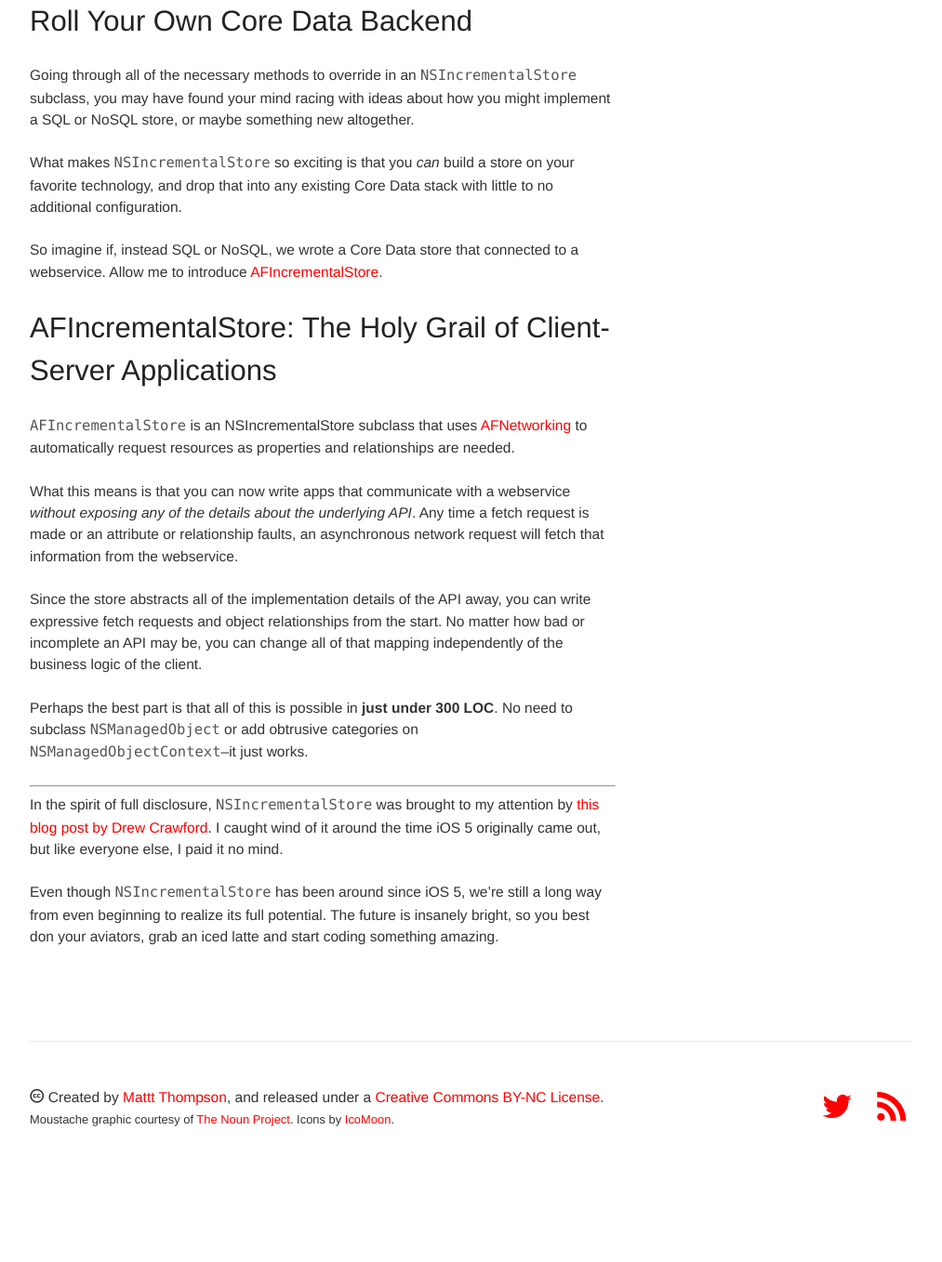
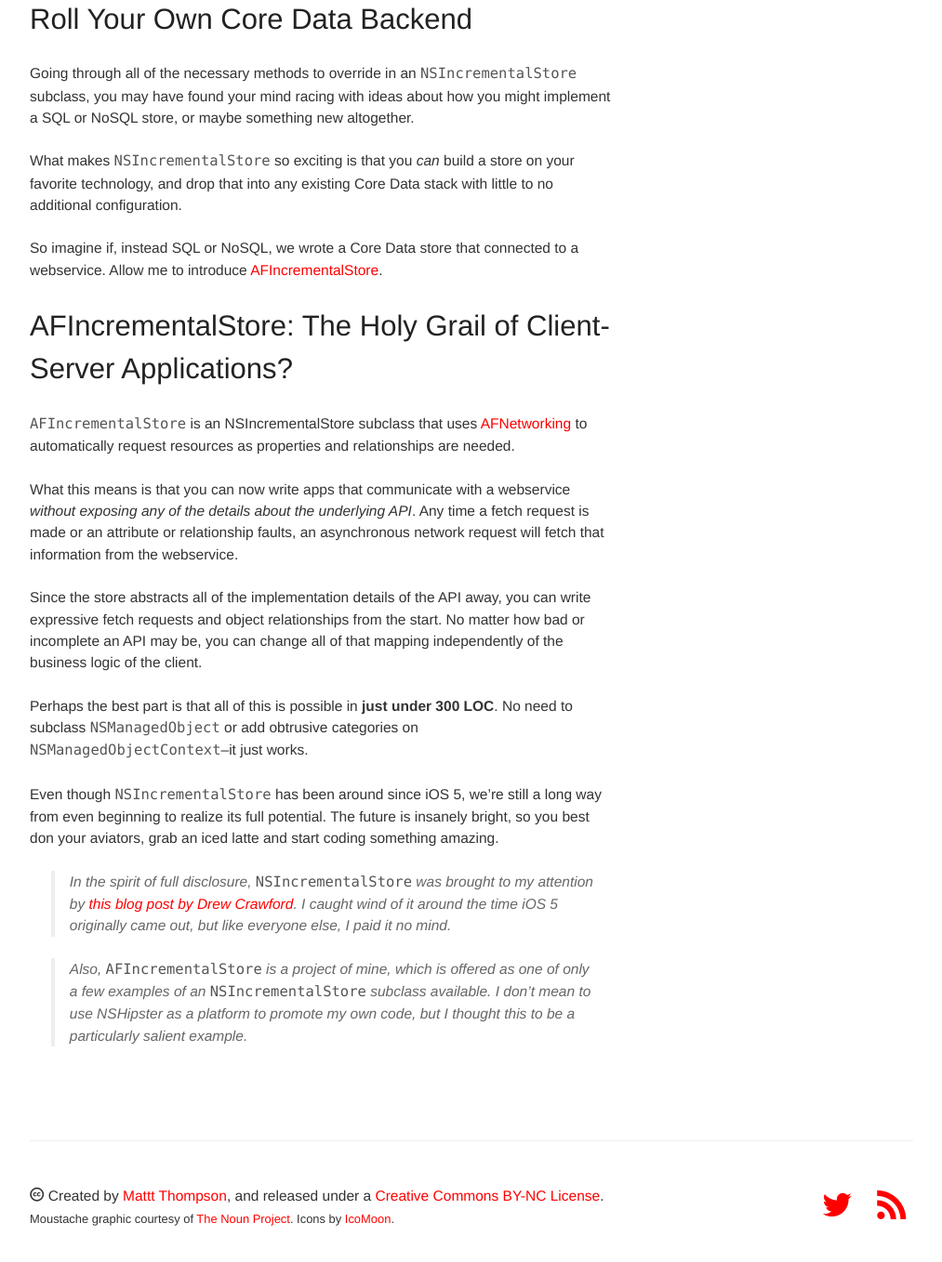
Before and after one commit to NSHipster/articles, a Jekyll site: the page built from _posts/2012-08-13-nsincrementalstore.md, in a window 1280 px wide and 1400 px high, scrolled down 4165 px. Shown: the top 1358 px of the window at 93% size, without its empty margins (133-1146 px from the left). Built offline with Jekyll 4.4.1, drawn with Linux system fonts in a browser that asks for light colours; before the commit the page ends 5458 px from its top, so only the background shows below that; some of the changed text lies outside the part shown.

Commit message:
Posting correction to NSIncrementalStore post

```diff
--- a/_posts/2012-08-13-nsincrementalstore.md
+++ b/_posts/2012-08-13-nsincrementalstore.md
@@ -64,9 +64,9 @@
 
 `executeRequest:withContext:error:` passes an `NSPersistentStoreRequest`, an `NSManagedObjectContext` and an `NSError` pointer.
 
-`NSPersistentStoreRequest`'s role here is incredibly confusing. The request parameter will either be of type `NSFetchRequestType` or an `NSSaveRequestType`. If it has a _fetch_ request type, the request parameter will actually be an instance of `NSFetchRequest`, which is a subclass of `NSPersistentStoreRequest`. So far so good... except that if it has a _save_ request type, it's still an `NSPersistentStoreRequest`, _because there's no corresponding `NSSaveRequest` class_.
+`NSPersistentStoreRequest`'s role here is as a sort of abstract subclass. The request parameter will either be of type `NSFetchRequestType` or an `NSSaveRequestType`. If it has a _fetch_ request type, the request parameter will actually be an instance of `NSFetchRequest`, which is a subclass of `NSPersistentStoreRequest`. Likewise, if it has a _save_ request type, it will be an instance of `NSSaveChangesRequest` (this article was originally mistaken by stating that there was no such a class).
 
-To make matters worse, this method requires very specific and very different return values depending on the request parameter (and the `resultType`, if it's an `NSFetchRequest`). The only way to explain it is to run through all of the possibilities:
+This method requires very specific and very different return values depending on the request parameter (and the `resultType`, if it's an `NSFetchRequest`). The only way to explain it is to run through all of the possibilities:
 
 #### Request Type: `NSFetchRequestType`
 
@@ -118,7 +118,7 @@
 
 So imagine if, instead SQL or NoSQL, we wrote a Core Data store that connected to a webservice. Allow me to introduce [AFIncrementalStore](https://github.com/AFNetworking/AFIncrementalStore).
 
-## AFIncrementalStore: The Holy Grail of Client-Server Applications
+## AFIncrementalStore: The Holy Grail of Client-Server Applications?
 
 [`AFIncrementalStore`](https://github.com/AFNetworking/AFIncrementalStore) is an NSIncrementalStore subclass that uses [AFNetworking](https://github.com/afnetworking/afnetworking) to automatically request resources as properties and relationships are needed.
 
@@ -128,8 +128,8 @@
 
 Perhaps the best part is that all of this is possible in **just under 300 LOC**. No need to subclass `NSManagedObject` or add obtrusive categories on `NSManagedObjectContext`--it just works.
 
----
+Even though `NSIncrementalStore` has been around since iOS 5, we're still a long way from even beginning to realize its full potential. The future is insanely bright, so you best don your aviators, grab an iced latte and start coding something amazing.
 
-In the spirit of full disclosure, `NSIncrementalStore` was brought to my attention by [this blog post by Drew Crawford](http://sealedabstract.com/code/nsincrementalstore-the-future-of-web-services-in-ios-mac-os-x/). I caught wind of it around the time iOS 5 originally came out, but like everyone else, I paid it no mind.
+> In the spirit of full disclosure, `NSIncrementalStore` was brought to my attention by [this blog post by Drew Crawford](http://sealedabstract.com/code/nsincrementalstore-the-future-of-web-services-in-ios-mac-os-x/). I caught wind of it around the time iOS 5 originally came out, but like everyone else, I paid it no mind.
 
-Even though `NSIncrementalStore` has been around since iOS 5, we're still a long way from even beginning to realize its full potential. The future is insanely bright, so you best don your aviators, grab an iced latte and start coding something amazing.
+> Also, `AFIncrementalStore` is a project of mine, which is offered as one of only a few examples of an `NSIncrementalStore` subclass available. I don't mean to use NSHipster as a platform to promote my own code, but I thought this to be a particularly salient example.
```
